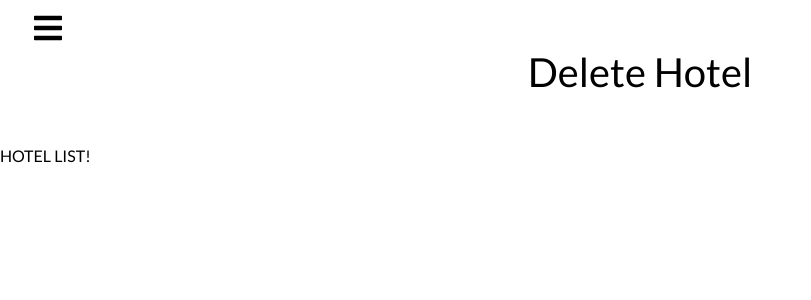
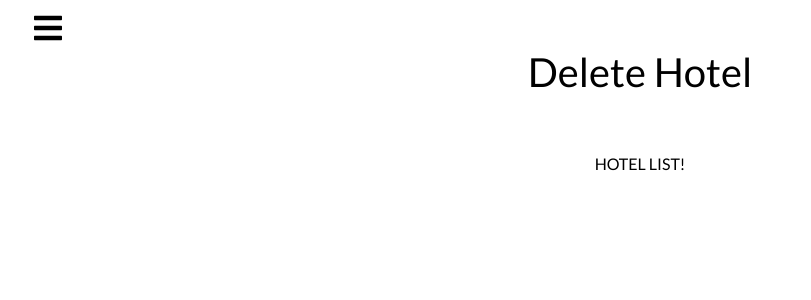
Before and after one commit to Yothu/reservify-front-end, a React (Create React App) app: page /delete_hotel in a window 1280 px wide. Shown: the top 300 px of the page, without its empty margins (0-811 px from the left). Built offline with nearby package versions, Linux system fonts and the light colour scheme.

Commit message:
Add flex to delete hotel table

```diff
--- a/src/pages/admin/deleteHotel/DeleteHotel.js
+++ b/src/pages/admin/deleteHotel/DeleteHotel.js
@@ -1,7 +1,7 @@
 import DeleteHotelList from '../../../components/DeleteHotel/DeleteHotelList';
 
 const DeleteHotel = () => (
-  <section>
+  <section className="h-100 d-flex flex-column align-items-center">
     <div className="text-center my-5">
       <h1>Delete Hotel</h1>
     </div>
```
